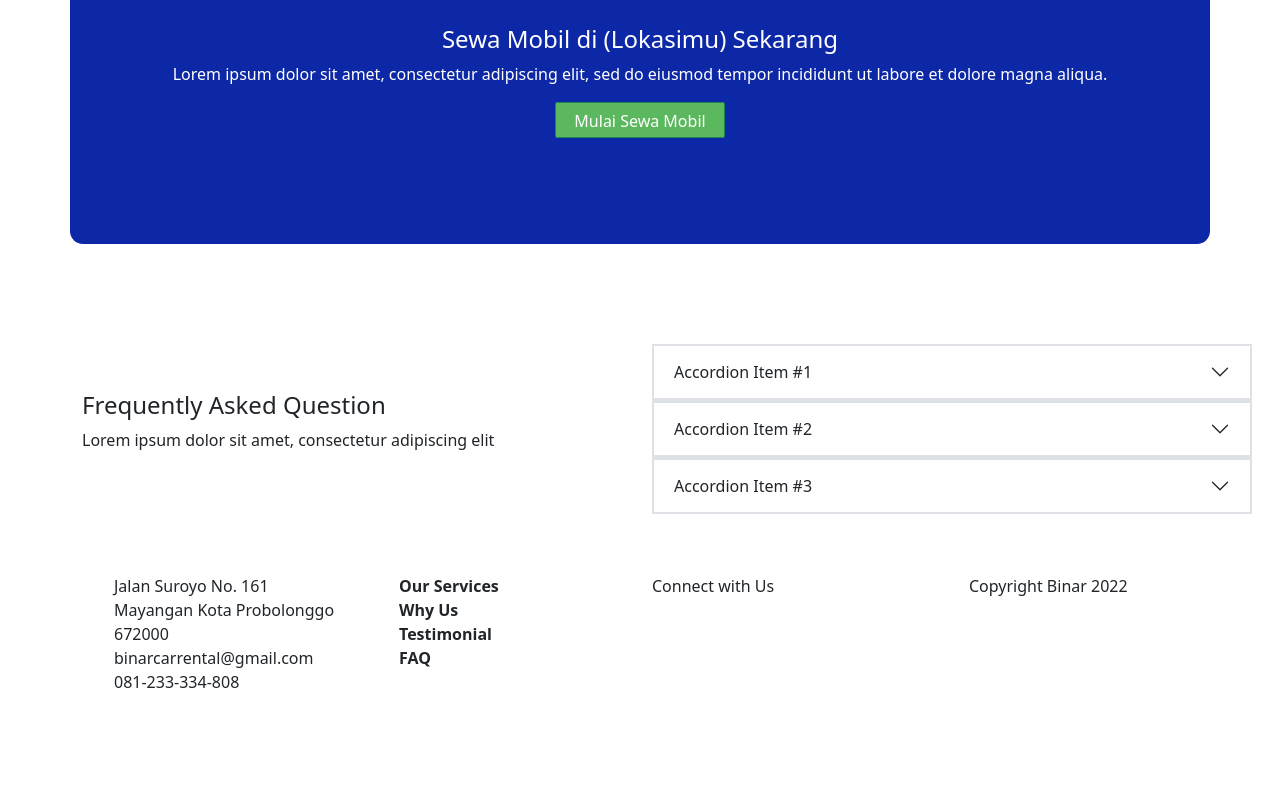
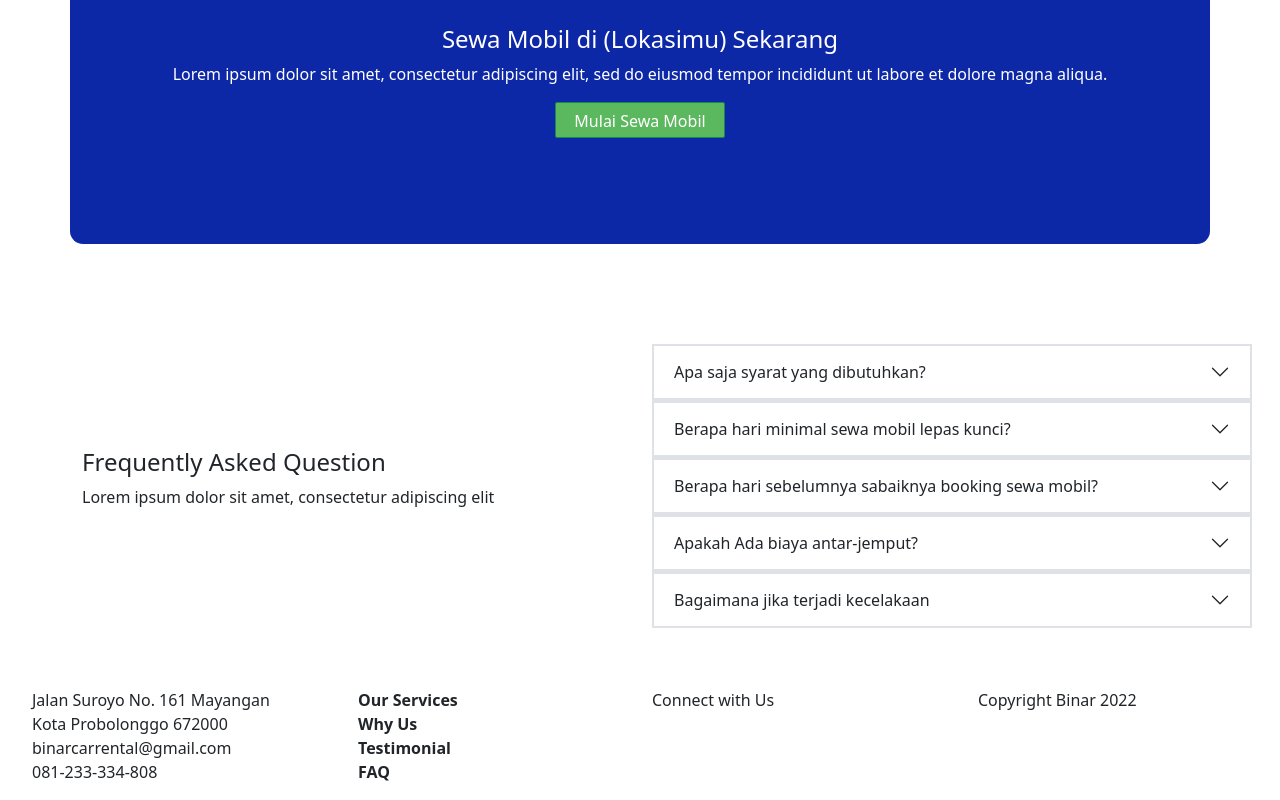
Before and after one commit to Lolaaamelia15/Sinergy_Challenge_02, a plain HTML site: page index.html in a window 1280 px wide. Shown: the part 1415-2215 px from the top of the page. Before the commit the page ends 2125 px from the top, so only its background shows below. Drawn offline with nearby package versions, Linux system fonts and the light colour scheme.

Commit message:
Update index.html

```diff
--- a/index.html
+++ b/index.html
@@ -230,7 +230,7 @@
             <div class="accordion-item  ">
               <h2 class="accordion-header" id="flush-headingOne">
                 <button class="accordion-button collapsed box border border-2 square " type="button" data-bs-toggle="collapse" data-bs-target="#flush-collapseOne" aria-expanded="false" aria-controls="flush-collapseOne">
-                  Accordion Item #1
+                  Apa saja syarat yang dibutuhkan?
                 </button>
               </h2>
               <div id="flush-collapseOne" class="accordion-collapse collapse" aria-labelledby="flush-headingOne" data-bs-parent="#accordionFlushExample">
@@ -240,7 +240,7 @@
             <div class="accordion-item">
               <h2 class="accordion-header" id="flush-headingTwo">
                 <button class="accordion-button collapsed collapsed box border border-2 square" type="button" data-bs-toggle="collapse" data-bs-target="#flush-collapseTwo" aria-expanded="false" aria-controls="flush-collapseTwo">
-                  Accordion Item #2
+                  Berapa hari minimal sewa mobil lepas kunci?
                 </button>
               </h2>
               <div id="flush-collapseTwo" class="accordion-collapse collapse" aria-labelledby="flush-headingTwo" data-bs-parent="#accordionFlushExample">
@@ -250,7 +250,27 @@
             <div class="accordion-item">
               <h2 class="accordion-header" id="flush-headingThree">
                 <button class="accordion-button collapsed collapsed box border border-2 square" type="button" data-bs-toggle="collapse" data-bs-target="#flush-collapseThree" aria-expanded="false" aria-controls="flush-collapseThree">
-                  Accordion Item #3
+                  Berapa hari sebelumnya sabaiknya booking sewa mobil?
+                </button>
+              </h2>
+              <div id="flush-collapseThree" class="accordion-collapse collapse" aria-labelledby="flush-headingThree" data-bs-parent="#accordionFlushExample">
+                <div class="accordion-body">Placeholder content for this accordion, which is intended to demonstrate the <code>.accordion-flush</code> class. This is the third item's accordion body. Nothing more exciting happening here in terms of content, but just filling up the space to make it look, at least at first glance, a bit more representative of how this would look in a real-world application.</div>
+              </div>
+            </div>
+            <div class="accordion-item">
+              <h2 class="accordion-header" id="flush-headingThree">
+                <button class="accordion-button collapsed collapsed box border border-2 square" type="button" data-bs-toggle="collapse" data-bs-target="#flush-collapseThree" aria-expanded="false" aria-controls="flush-collapseThree">
+                  Apakah Ada biaya antar-jemput?
+                </button>
+              </h2>
+              <div id="flush-collapseThree" class="accordion-collapse collapse" aria-labelledby="flush-headingThree" data-bs-parent="#accordionFlushExample">
+                <div class="accordion-body">Placeholder content for this accordion, which is intended to demonstrate the <code>.accordion-flush</code> class. This is the third item's accordion body. Nothing more exciting happening here in terms of content, but just filling up the space to make it look, at least at first glance, a bit more representative of how this would look in a real-world application.</div>
+              </div>
+            </div>
+            <div class="accordion-item">
+              <h2 class="accordion-header" id="flush-headingThree">
+                <button class="accordion-button collapsed collapsed box border border-2 square" type="button" data-bs-toggle="collapse" data-bs-target="#flush-collapseThree" aria-expanded="false" aria-controls="flush-collapseThree">
+                  Bagaimana jika terjadi kecelakaan
                 </button>
               </h2>
               <div id="flush-collapseThree" class="accordion-collapse collapse" aria-labelledby="flush-headingThree" data-bs-parent="#accordionFlushExample">
@@ -265,7 +285,7 @@
 
     <!-- footer -->
     <footer>
-      <div class="container">
+      <div class="container-flexible justify-content-center gap-3">
         <div class="row row-cols-1 row-cols-md-4 align-items-start" >
           <div class="col">
             <ul type="none">
@@ -305,13 +325,12 @@
 
           </div>
           <div class="col">
-            <ul type="none">
-              <li>Copyright Binar 2022</li>
-            </ul>
+            <p>Copyright Binar 2022</p>
             <img src="assets/logo.png" alt="">
           </div>
 
         </div>
+
 
       </div>
     </footer>
```
